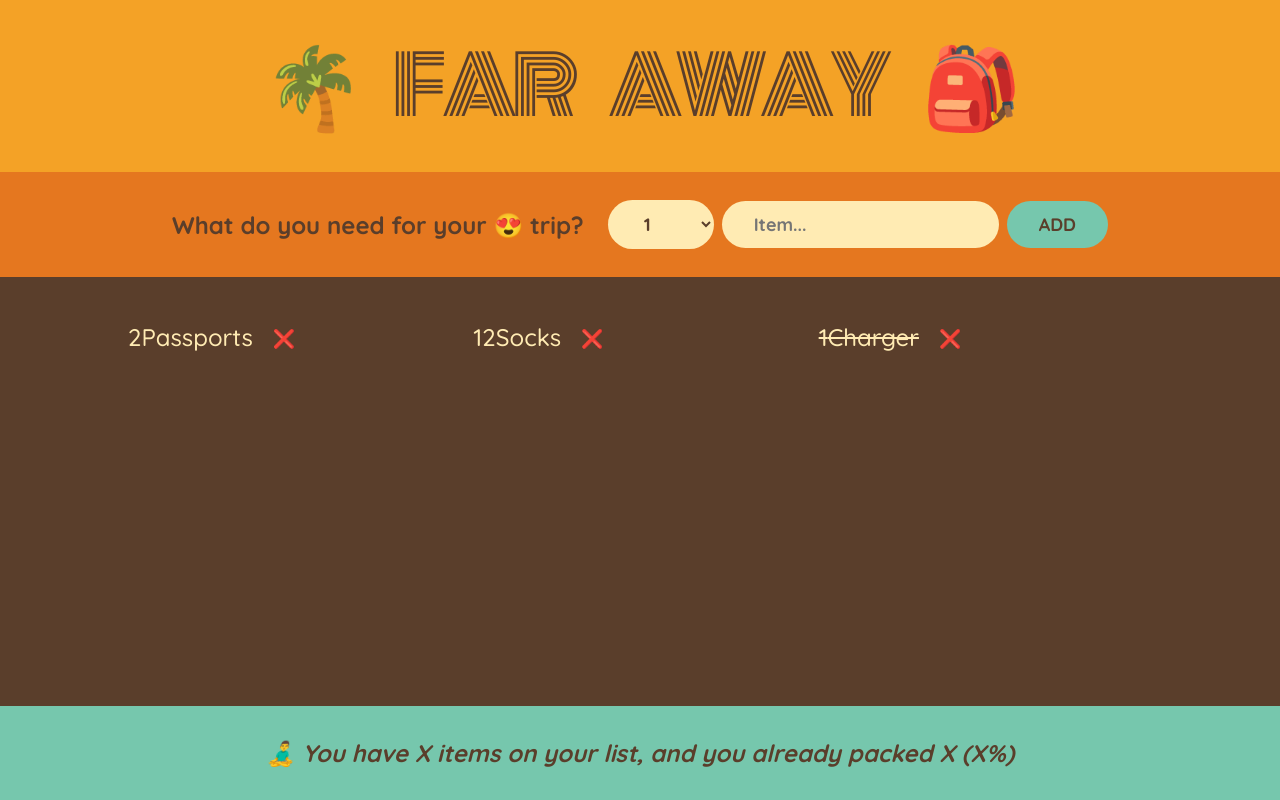
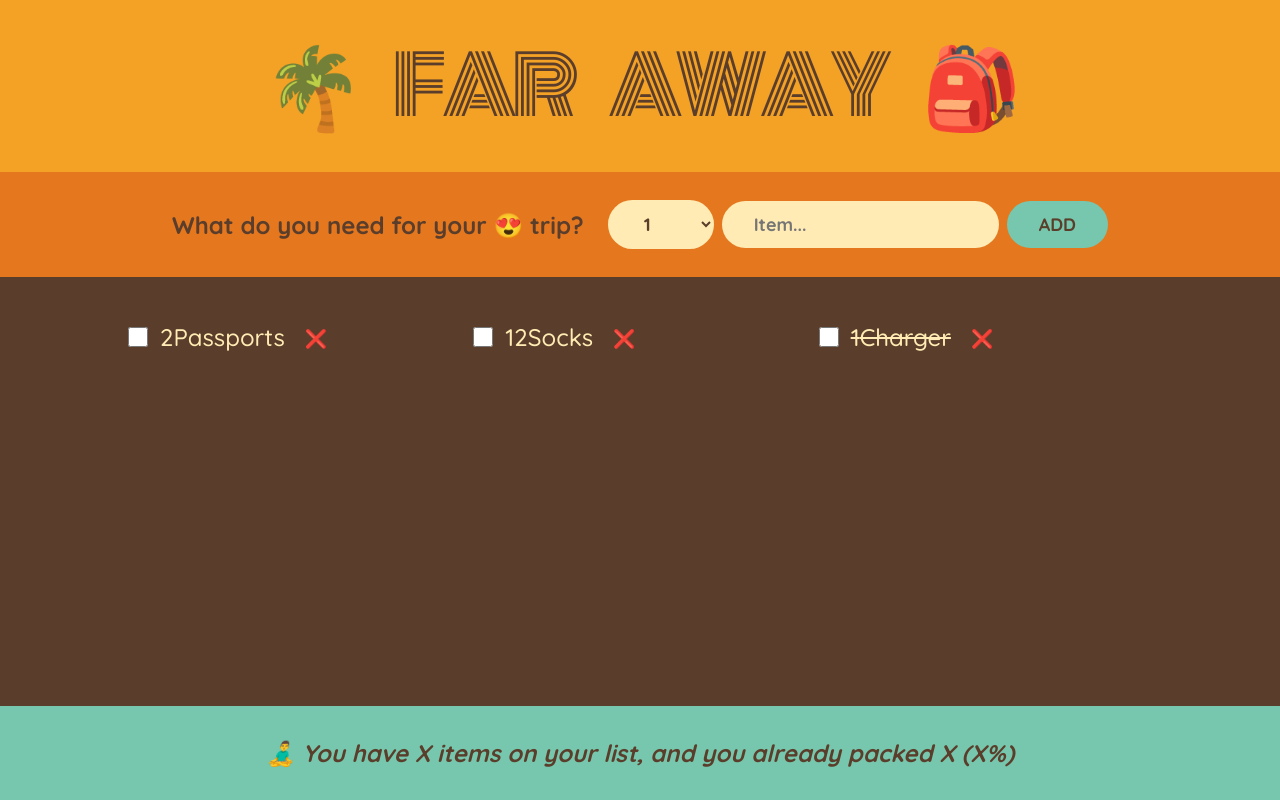
Before and after one commit to ravi7284007/React_JS_2k24, a React (Create React App) app in the folder travel-list/: page / in a window 1280 px wide. Built offline with nearby package versions, Linux system fonts and the light colour scheme.

Commit message:
Items update functionality

```diff
--- a/travel-list/src/App.js
+++ b/travel-list/src/App.js
@@ -12,11 +12,23 @@
     setItems((items) => items.filter((item) => item.id !== id));
   }
 
+  function handleToggleItem(id) {
+    setItems((items) =>
+      items.map((item) =>
+        item.id === id ? { ...item, packed: !item.packed } : item
+      )
+    );
+  }
+
   return (
     <div className="app">
       <Logo />
       <Form onAddItems={handleAddItems} />
-      <PackingList items={items} onDeleteItem={handleDeletItem} />
+      <PackingList
+        items={items}
+        onDeleteItem={handleDeletItem}
+        onToggleItem={handleToggleItem}
+      />
       <Stats />
     </div>
   );
@@ -67,21 +79,33 @@
   );
 }
 
-function PackingList({ items, onDeleteItem }) {
+function PackingList({ items, onDeleteItem, onToggleItem }) {
   return (
     <div className="list">
       <ul>
         {items.map((item) => (
-          <Item key={item.id} item={item} onDeleteItem={onDeleteItem} />
+          <Item
+            key={item.id}
+            item={item}
+            onToggleItem={onToggleItem}
+            onDeleteItem={onDeleteItem}
+          />
         ))}
       </ul>
     </div>
   );
 }
 
-function Item({ item, onDeleteItem }) {
+function Item({ item, onDeleteItem, onToggleItem }) {
   return (
     <li>
+      <input
+        type="checkbox"
+        value={item.packed}
+        onChange={() => {
+          onToggleItem(item.id);
+        }}
+      />
       <span style={item.packed ? { textDecoration: "line-through" } : {}}>
         {item.quantity}
         {item.description}
```
